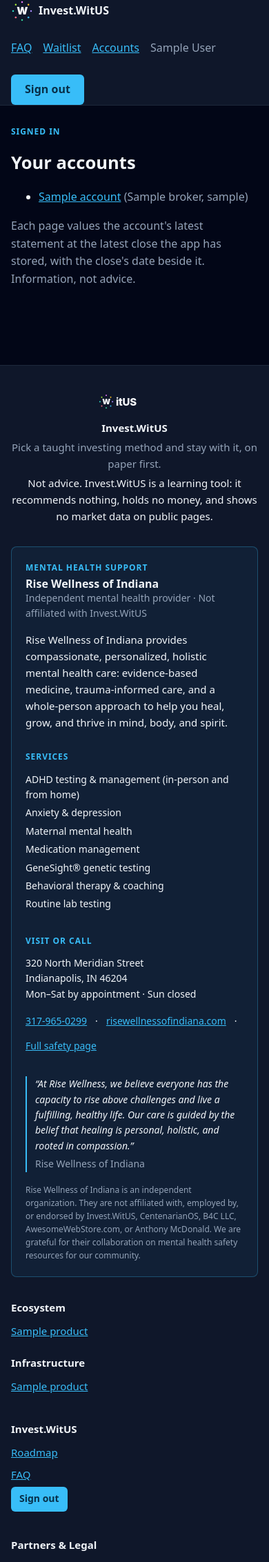
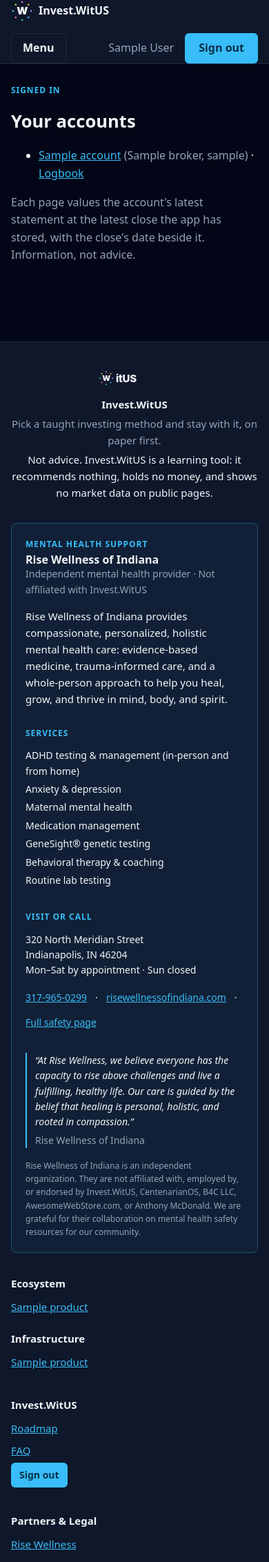
Before and after one commit to dapperAuteur/invest-witus, a Django app: template src/invest_witus_site/holdings/templates/holdings/account_list.html in a window 390 px wide. Shown: the top 2264 px of the page at 69% size. Run offline with Django 5.2, Linux system fonts and the light colour scheme; a user stored in the database is signed in; tables that the repository leaves empty hold one stand-in row (values such as "Sample post"); the template is opened without the code that fills it: most values are stand-ins (such as "Sample title", 1, 10 or a date in 2020); parts of the project's set-up code (start-up, migrations or seed data) failed here and were passed over.

Commit message:
Header: Logbook link and a Menu button for small screens (decision 115)
- methods.context_processors.logbook_link: the signed-in owner's first
  account with a plan or an entry; /accounts/ links every row's logbook.
- The header links are a list behind a real <button aria-expanded
  aria-controls> that starts hidden; pages/menu.js shows it and folds the
  list below 40rem, Escape closes. JavaScript off: the list shows.
- Signed in only; signed-out pages keep no script (chapter 06a).
- Sign in / Sign out stay outside the list with their exact names;
  44px targets; checked at 320, 375, 1024px, JS on and off.

Co-Authored-By: Claude Opus 5.5 <noreply@anthropic.com>

```diff
--- a/src/invest_witus_site/holdings/templates/holdings/account_list.html
+++ b/src/invest_witus_site/holdings/templates/holdings/account_list.html
@@ -7,7 +7,7 @@
   {% if accounts %}
   <ul>
     {% for account in accounts %}
-    <li><a href="{% url 'account-detail' account.pk %}">{{ account.name }}</a> <span class="muted">({{ account.broker }}, {{ account.get_kind_display|lower }})</span>{% if account.is_alpaca_paper and user.is_superuser %} · <a href="{% url 'paper-account' account.pk %}">Paper account</a>{% endif %}</li>
+    <li><a href="{% url 'account-detail' account.pk %}">{{ account.name }}</a> <span class="muted">({{ account.broker }}, {{ account.get_kind_display|lower }})</span>{% if account.is_alpaca_paper and user.is_superuser %} · <a href="{% url 'paper-account' account.pk %}">Paper account</a>{% endif %} · <a href="{% url 'logbook' account.pk %}">Logbook</a></li>
     {% endfor %}
   </ul>
   <p class="muted">Each page values the account's latest statement at the latest close the app has stored, with the close's date beside it. Information, not advice.</p>
--- /dev/null
+++ b/src/invest_witus_site/pages/static/pages/menu.js
@@ -0,0 +1,31 @@
+// The header's Menu button (decision 115). Without this file the button stays `hidden` and the
+// links show as a wrapped list, so the menu works with JavaScript off. With it, the button shows
+// and, below 40rem (the stylesheet's rule), the list folds until the button opens it. A native
+// <button>, so Enter and Space work; Escape closes the open menu and returns focus to the button.
+(function () {
+  "use strict";
+  var nav = document.querySelector("[data-menu]");
+  if (!nav) return;
+  var button = nav.querySelector(".menu-toggle");
+  var list = button && document.getElementById(button.getAttribute("aria-controls"));
+  if (!button || !list) return;
+
+  function setOpen(open) {
+    button.setAttribute("aria-expanded", open ? "true" : "false");
+    nav.classList.toggle("is-open", open);
+  }
+
+  nav.classList.add("js-menu");
+  button.hidden = false;
+  setOpen(false);
+
+  button.addEventListener("click", function () {
+    setOpen(button.getAttribute("aria-expanded") !== "true");
+  });
+  nav.addEventListener("keydown", function (event) {
+    if (event.key === "Escape" && button.getAttribute("aria-expanded") === "true") {
+      setOpen(false);
+      button.focus();
+    }
+  });
+})();
--- a/src/invest_witus_site/pages/static/pages/site.css
+++ b/src/invest_witus_site/pages/static/pages/site.css
@@ -62,11 +62,32 @@ h3 { font-size: 1.1rem; }
 .header-row { display: flex; align-items: center; justify-content: space-between; gap: 1rem; min-height: 3.5rem; flex-wrap: wrap; }
 .brand { display: inline-flex; align-items: center; gap: 0.5rem; color: var(--text); font-weight: 800; text-decoration: none; }
 .brand img { display: block; }
-.site-header nav { display: flex; align-items: center; gap: 1rem; flex-wrap: wrap; }
+.site-header nav { display: flex; align-items: center; gap: 0.5rem 1rem; flex-wrap: wrap; min-width: 0; }
 .site-header nav a { min-height: 2.75rem; display: inline-flex; align-items: center; }
+/* The links as a list (decision 115), laid out in the row as before; no bullets, no indent. */
+.menu-links { display: flex; align-items: center; gap: 0 1rem; flex-wrap: wrap; list-style: none; margin: 0; padding: 0; }
+.menu-always { display: flex; align-items: center; gap: 0.5rem 1rem; flex-wrap: wrap; min-width: 0; }
 /* Signed in (chapter 07): the name and the Sign out form sit in the row like the links. */
 .site-header nav form { margin: 0; }
-.site-header .who { max-width: 14rem; overflow: hidden; text-overflow: ellipsis; white-space: nowrap; }
+.site-header .who { max-width: 14rem; min-width: 0; overflow: hidden; text-overflow: ellipsis; white-space: nowrap; }
+/* The Menu button: a 44px target like every other control. `hidden` wins until menu.js clears it. */
+.menu-toggle {
+  min-height: 2.75rem; min-width: 2.75rem; padding: 0 1rem; background: transparent; color: var(--text);
+  font: inherit; font-weight: 700; border: 1px solid var(--border); border-radius: 0.375rem; cursor: pointer;
+}
+.menu-toggle[hidden] { display: none; }
+.menu-toggle[aria-expanded="true"] { border-color: var(--accent); }
+@media (max-width: 39.99rem) {
+  .site-header .who { max-width: 9rem; }
+  /* With menu.js running, the list folds below the row until the button opens it. */
+  .js-menu { width: 100%; justify-content: space-between; }
+  .js-menu .menu-links { display: none; order: 3; width: 100%; flex-direction: column; align-items: stretch; padding: 0.25rem 0 0.75rem; }
+  .js-menu.is-open .menu-links { display: flex; }
+  .js-menu .menu-links a { width: 100%; }
+}
+@media (min-width: 40rem) {
+  .menu-toggle { display: none; }
+}
 .site-footer form { margin: 0.25rem 0; }
 .site-footer button[type="submit"] { min-height: 2.25rem; padding: 0 0.75rem; font-size: 0.875rem; }
 .signed-in { margin: 0.5rem 0 0; }
--- a/src/invest_witus_site/pages/templates/pages/_header.html
+++ b/src/invest_witus_site/pages/templates/pages/_header.html
@@ -6,15 +6,30 @@
       <img src="{% static 'brand/witus/logomark.svg' %}" alt="" width="32" height="32">
       Invest.WitUS
     </a>
-    <nav aria-label="Primary">
-      <a href="{% url 'faq' %}">FAQ</a>
-      <a href="{% url 'home' %}#waitlist">Waitlist</a>
+    <nav class="site-nav" aria-label="Primary" data-menu>
+      {% if user.is_authenticated %}
+      {# Small screens (decision 115): a signed-in person's links fold behind this button. It starts #}
+      {# `hidden`, so with JavaScript off there is no dead button and the list stays visible; #}
+      {# pages/menu.js shows it and folds the list only below 40rem. Signed out there are two links #}
+      {# and no button, so the public pages keep carrying no script (chapter 06a's test). The sign-in #}
+      {# and sign-out control sits outside the list and is always shown. #}
+      <button type="button" class="menu-toggle" aria-expanded="false" aria-controls="primary-menu" hidden>Menu</button>
+      {% endif %}
+      <ul class="menu-links" id="primary-menu">
+        <li><a href="{% url 'faq' %}">FAQ</a></li>
+        <li><a href="{% url 'home' %}#waitlist">Waitlist</a></li>
+        {% if user.is_authenticated %}
+        {# Chapter 08: the link to their accounts, valued, on this branch only; no public page links it. #}
+        <li><a href="{% url 'account-list' %}">Accounts</a></li>
+        {# The Alpaca paper page, for the owner of the account linked to it (`paper_account_id`). #}
+        {% if paper_account_id %}<li><a href="{% url 'paper-account' paper_account_id %}">Paper account</a></li>{% endif %}
+        {# The first account with a plan or an entry (`logbook_account_id`, decision 115). #}
+        {% if logbook_account_id %}<li><a href="{% url 'logbook' logbook_account_id %}">Logbook</a></li>{% endif %}
+        {% endif %}
+      </ul>
+      <div class="menu-always">
         {% if user.is_authenticated %}
           {# Signed in (chapter 07): the person's name, then the "Sign out" control, a form. #}
-        {# Chapter 08: the link to their accounts, valued, on this branch only; no public page links it. #}
-        <a href="{% url 'account-list' %}">Accounts</a>
-        {# The Alpaca paper page, for the owner of the account linked to it (`paper_account_id`). #}
-        {% if paper_account_id %}<a href="{% url 'paper-account' paper_account_id %}">Paper account</a>{% endif %}
           <span class="who muted">{{ display_name }}</span>
           {% include "accounts/_sign_out_form.html" %}
         {% else %}
@@ -22,6 +37,7 @@
           {# Never rename it (shared UI rule, 2026-10-16): the smoke test in tests/test_ch04.py fails if it changes. #}
           <a class="button" href="{% url 'sign-in' %}">Sign in</a>
         {% endif %}
+      </div>
     </nav>
   </div>
 </header>
--- a/src/invest_witus_site/pages/templates/pages/base.html
+++ b/src/invest_witus_site/pages/templates/pages/base.html
@@ -30,6 +30,8 @@
     {% block content %}{% endblock %}
   </main>
   {% include "pages/_footer.html" %}
+  {# The header's Menu button (decision 115), for signed-in pages only: the public pages carry no script. #}
+  {% if user.is_authenticated %}<script src="{% static 'pages/menu.js' %}" defer></script>{% endif %}
   {% if vercel_analytics_enabled %}
   {# Vercel Web Analytics (chapter 06a): the snippet from Vercel's quickstart for plain HTML sites, read #}
   {# October 28, 2026. The first tag queues calls until the deferred script loads. The path is the setting #}
--- a/src/invest_witus_site/settings.py
+++ b/src/invest_witus_site/settings.py
@@ -137,6 +137,8 @@ TEMPLATES = [
                 "invest_witus_site.accounts.context_processors.identity",
                 # The header's "Paper account" link for the owner of a linked account.
                 "invest_witus_site.paper.context_processors.paper_link",
+                # The header's "Logbook" link for an owner with a plan or an entry (decision 115).
+                "invest_witus_site.methods.context_processors.logbook_link",
             ],
         },
     },
```
Also changed, not shown: docs/04-decisions-log.md (+1 -0 lines), docs/guide/using-invest-witus.md (+3 -0 lines), src/invest_witus_site/methods/context_processors.py (added, +31 -0 lines), tests/test_header_menu.py (added, +185 -0 lines). Lines whose indentation alone changed are shown as unchanged.
